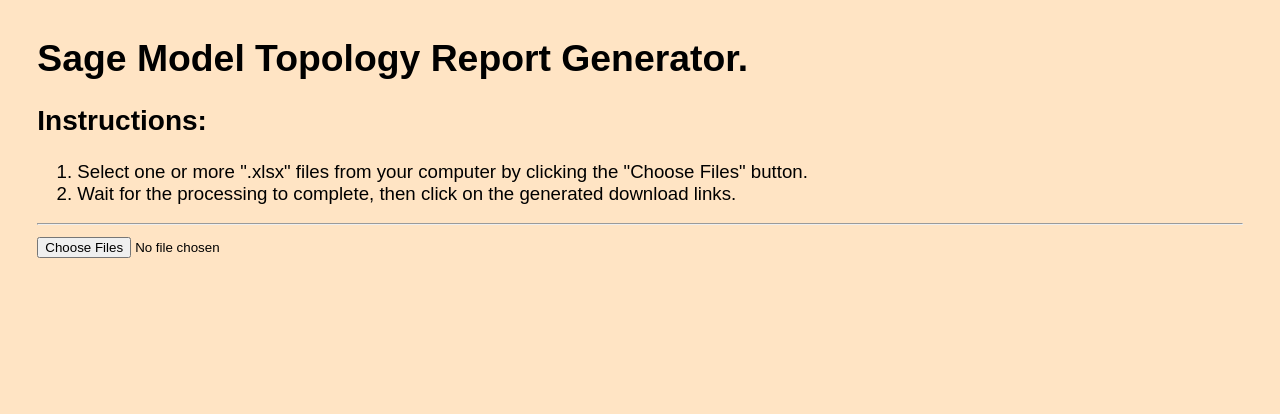
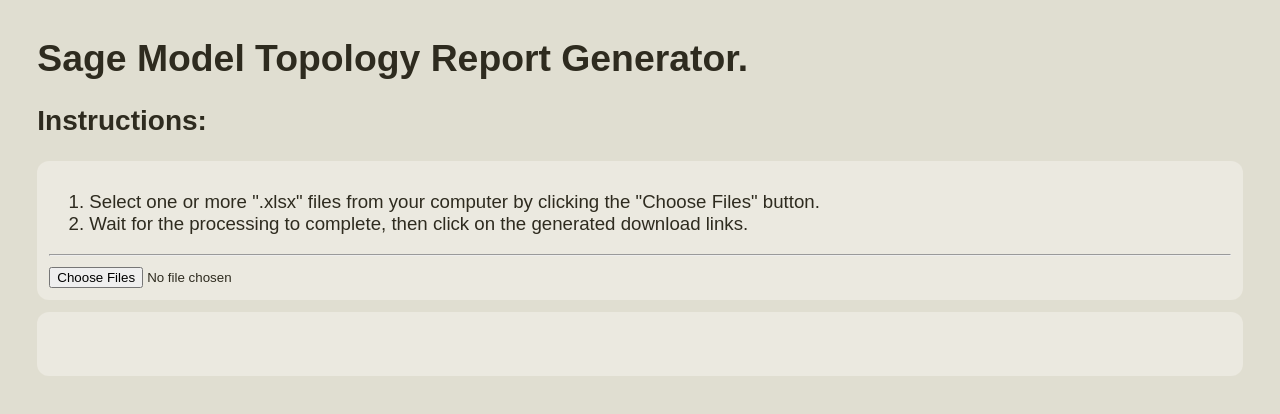
Before and after one commit to concord-consortium/sage-reporting, a React app: page / in a window 1280 px wide. Shown: the top 414 px of the page. Built offline with nearby package versions, Linux system fonts and the light colour scheme.

Commit message:
make it look a little bit better

```diff
--- a/src/components/app.tsx
+++ b/src/components/app.tsx
@@ -36,7 +36,7 @@
 export const App = (props: IAppProps) => {
   const [CSVs, setCSVs] = React.useState([]);
   const [status, setStatus] = React.useState('');
-
+  const [running, setRunning] = React.useState(false);
   const addCSV = (csv:ICSVFileRecord) => {
     setCSVs([...CSVs, csv]);
     console.log(CSVs);
@@ -44,6 +44,7 @@
 
   const handleFileChange = async (event:React.ChangeEvent<HTMLInputElement>) => {
     const csvs = [];
+    setRunning(true);
     if(event.target.files) {
       for(let selectedFile of Array.from(event.target.files)) {
         const fn = selectedFile.name.replace(/\.xlsx?/i, ".csv");
@@ -58,6 +59,7 @@
     }
     setCSVs(csvs);
     setStatus('Complete.');
+    setRunning(false);
   }
 
   return(
@@ -67,24 +69,35 @@
       </h1>
 
       <h2>Instructions:</h2>
+      { running
+      ?
+        <div className="instructions">
+          Please wait while your data is being loaded ...
+          When the processing is complete click on the generated download links.
+        </div>
+      :
         <div className="instructions">
           <ol>
             <li>Select one or more ".xlsx" files from your computer by clicking the "Choose Files" button.</li>
             <li>Wait for the processing to complete, then click on the generated download links.</li>
           </ol>
+        <hr/>
+        <input type="file" id="input" multiple={true} accept=".xlsx" onChange={handleFileChange}/>
+        </div>
+      }
+
+      <div className="status">
+        {status}
       </div>
 
-      <hr/>
-      <input type="file" id="input" multiple={true} accept=".xlsx" onChange={handleFileChange}/>
+      <div className="links">
         {
           CSVs.map( (csv:ICSVFileRecord) => {
             return <DownloadLink key={csv.fileName} csvString={csv.content} fileName={csv.fileName} />
           })
         }
+      </div>
 
-      <div className="status">
-        {status}
-      </div>
     </>
   );
 };
--- a/src/components/index.html
+++ b/src/components/index.html
@@ -9,8 +9,30 @@
       font-size: 14pt;
       font-family: Arial, Helvetica, sans-serif;
       margin: 2em;
-      background-color: bisque;
-      color: black;
+      background-color: hsl(50,20%,85%);
+      color: hsl(50,20%,15%)
+    }
+    .instructions {
+      background-color: hsl(50,20%,90%);
+      border-radius: 12px;
+      padding: 12px;
+    }
+    .status {
+      background-color: hsl(50,20%,90%);
+      border-radius: 12px;
+      font-size: 14pt;
+      font-weight: bold;
+      padding: 12px;
+      min-height: 40px;
+      margin-top: 12px;
+    }
+    .links {
+      margin-top: 12px;
+      font-size: 16pt;
+    }
+    a {
+      color:hsl(200,80%,35%);
+      font-weight: bold;
     }
   </style>
 </head>
```
Lines whose indentation alone changed are shown as unchanged.
